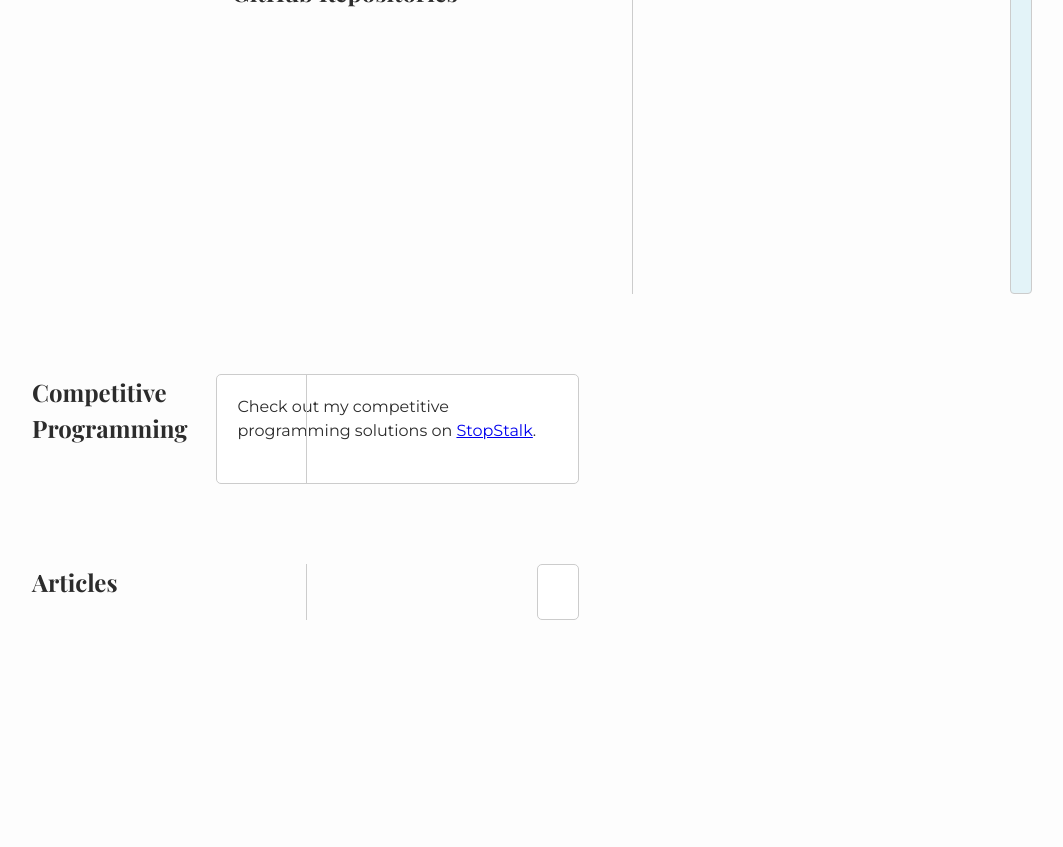
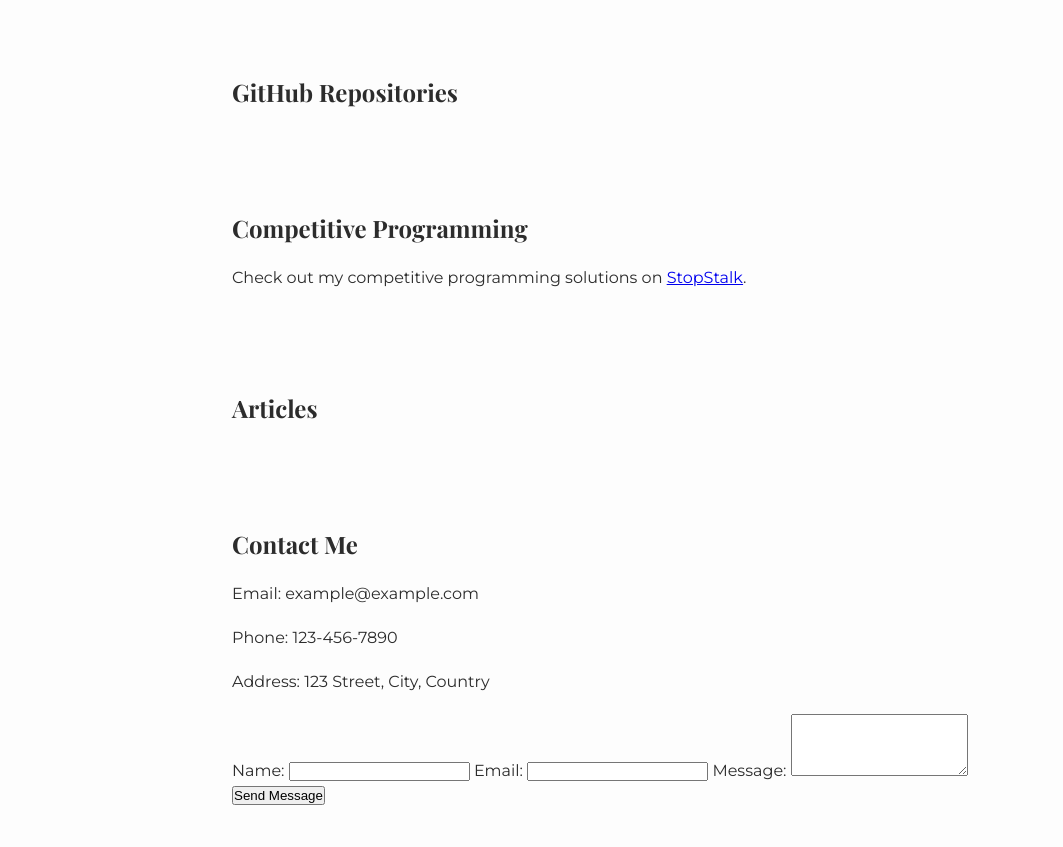
Before and after one commit to Reinhardt-i/abraar-portfolio, a plain HTML site: page index.html in a window 1280 px wide. Shown: the part 1380-2227 px from the top of the page, without its empty margins (8-1071 px from the left). Before the commit the page ends 2040 px from the top, so only its background shows below. Drawn offline with nearby package versions, Linux system fonts and the light colour scheme; no server answers.

Commit message:
Fixed lines

```diff
--- a/index.html
+++ b/index.html
@@ -188,6 +188,29 @@
 </section>
 
 
+<section id="contact" class="scroll-reveal">
+  <div class="container">
+    <h2>Contact Me</h2>
+    <div class="contact-box">
+      <p>Email: example@example.com</p>
+      <p>Phone: 123-456-7890</p>
+      <p>Address: 123 Street, City, Country</p>
+      <form>
+        <label for="name">Name:</label>
+        <input type="text" id="name" name="name" required>
+
+        <label for="email">Email:</label>
+        <input type="email" id="email" name="email" required>
+
+        <label for="message">Message:</label>
+        <textarea id="message" name="message" rows="4" required></textarea>
+
+        <input type="submit" value="Send Message">
+      </form>
+    </div>
+  </div>
+</section>
+
 
 
   <script src="script.js"></script>
--- a/styles.css
+++ b/styles.css
@@ -78,15 +78,6 @@ section {
 
 .about-me-text ul li {
   margin-bottom: 10px;
-}
-
-.about-me-content::after {
-  content: "";
-  display: block;
-  width: 2px;
-  height: 100%;
-  background-color: #2C2C2C;
-  margin-left: 20px;
 }
 
 .container {
@@ -187,118 +178,39 @@ footer {
   }
 
   .nav-menu ul li {
-    margin: 10px 0;
+    margin-right: 0;
   }
 
   .nav-menu ul li a {
     color: #F3F3F3;
-    font-size: 20px;
+    padding: 10px;
+    width: 100%;
+    text-align: center;
   }
 
   .nav-menu ul.show {
     left: 0;
   }
+
+  .nav-menu ul li.hide {
+    display: none;
   }
 
-/* Repository Section */
-#repo-section {
-  padding: 40px;
+  .about-me-content {
+    flex-direction: column;
   }
 
-.repo-container {
-  height: 300px; /* Adjust the height as needed */
-  border: 1px solid #ccc;
-  border-radius: 4px;
-  overflow: hidden;
-  margin-top: 20px;
-  padding: 10px;
-  background-color: rgba(0, 153, 204, 0.1); /* Add a slight green/blue tint to the background */
+  .about-me-image {
+    margin-right: 0;
+    margin-bottom: 20px;
   }
 
-.repo-container:focus-within {
-  outline: 2px solid #0066ff; /* Change the color as desired */
+  .project-row {
+    flex-direction: column;
   }
 
-.repo-scroll {
-  overflow-y: auto; /* Use 'auto' instead of 'scroll' to only show scrollbar when necessary */
-  max-height: 100%; /* Ensure the scrollable content doesn't exceed the container's height */
+  .project-item img {
+    width: 100%;
+    margin-bottom: 20px;
   }
-
-.repo-card {
-  margin-bottom: 10px;
-  padding-bottom: 10px;
-  border-bottom: 1px solid #ccc;
 }
-
-.repo-card:last-child {
-  border-bottom: none;
-}
-
-/* Competitive Programming Section */
-#competitive-programming {
-  padding: 40px;
-}
-
-.competitive-box {
-  border: 1px solid #ccc;
-  padding: 20px;
-  border-radius: 5px;
-  background-color: #fff;
-}
-
-.competitive-link {
-  color: #0066ff;
-  text-decoration: none;
-}
-
-/* Article Section */
-#articles {
-  padding: 40px;
-}
-
-.article-box {
-  border: 1px solid #ccc;
-  padding: 20px;
-  border-radius: 5px;
-  background-color: #fff;
-}
-
-.article-link {
-  color: #0066ff;
-  text-decoration: none;
-}
-
-/* Layout */
-.container {
-  display: flex;
-  justify-content: space-between;
-}
-
-#competitive-programming,
-#articles {
-  width: 49%; /* Adjust the width as desired */
-}
-
-.container::before {
-  content: "";
-  width: 1px;
-  height: 100%;
-  background-color: #ccc;
-  position: absolute;
-  left: 50%;
-  top: 0;
-  z-index: 1;
-}
-
-#competitive-programming::before,
-#articles::before {
-  content: "";
-  width: 100%;
-  height: 1px;
-  background-color: #ccc;
-  position: absolute;
-  top: 50%;
-  left: 0;
-  transform: translateY(-50%);
-  z-index: 2;
-}
```
Lines whose indentation alone changed are shown as unchanged.
